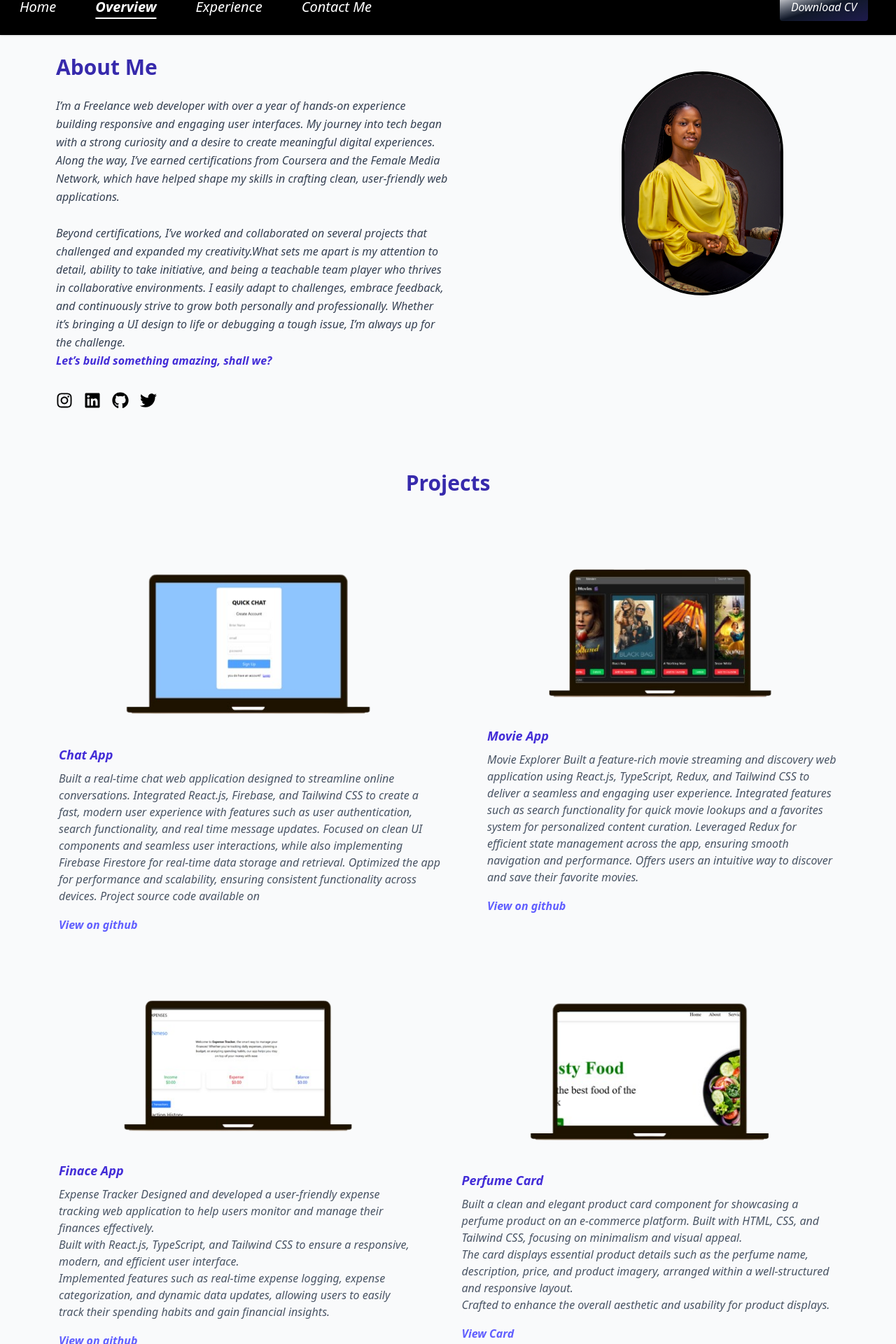
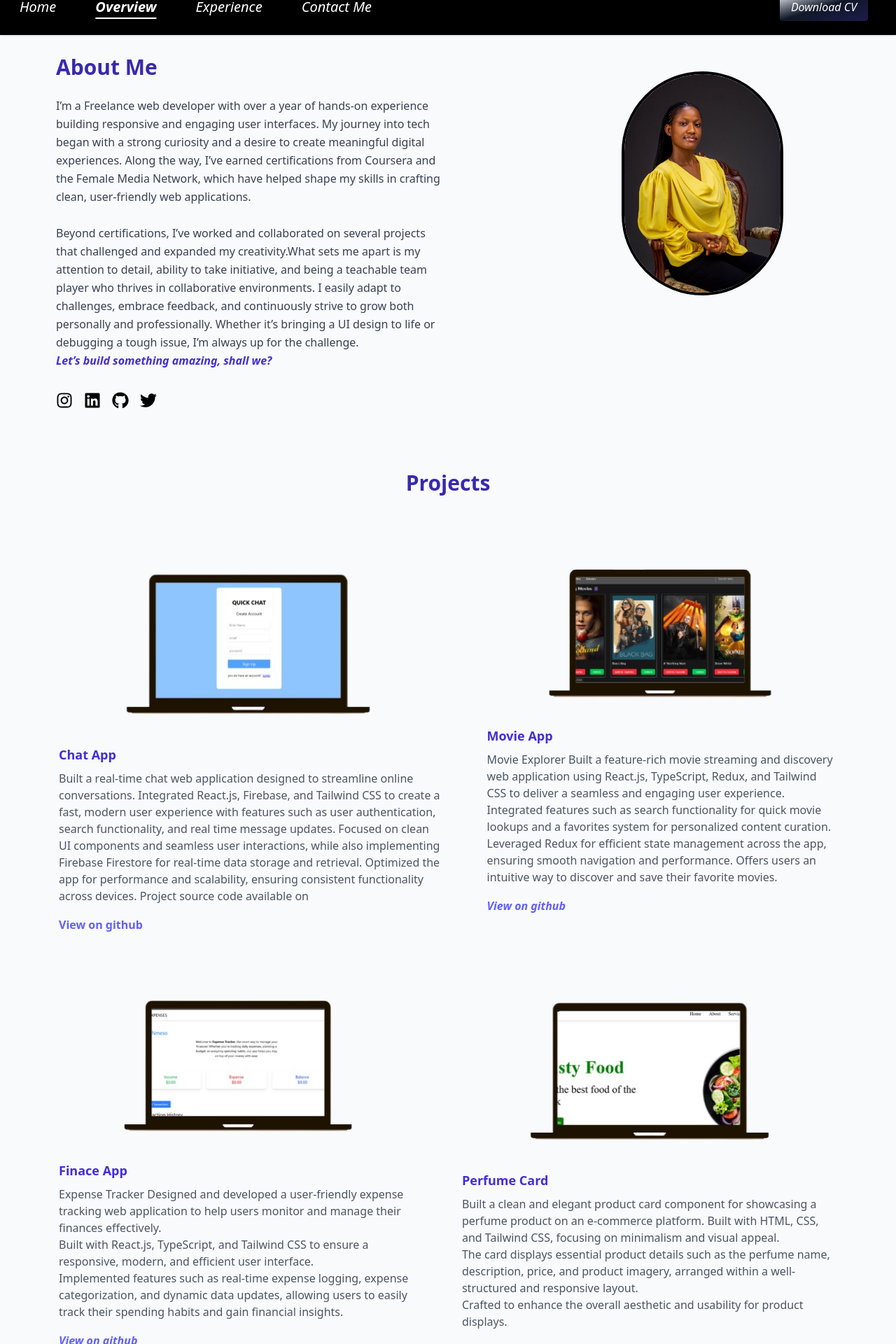
Before and after one commit to nmesomajane/my-portfolio, a React (Vite) app: page /overview in a window 1280 px wide. Shown: the part 30-1950 px from the top of the page at 70% size. Built offline with nearby package versions, Linux system fonts and the light colour scheme.

Commit message:
changed the font family

```diff
--- a/src/pages/Experience.tsx
+++ b/src/pages/Experience.tsx
@@ -15,7 +15,7 @@ const Experience = () => {
         <meta name="robots" content="index, follow" />
       </Helmet>
     <div className="min-h-screen bg-black text-gray-200 pt-20 md:px-10 md:mt-12
-    px-6 py-12 leading-relaxed italic">
+    px-6 py-12 leading-relaxed font-sans">
       <motion.div
         className="w-full space-y-12"
         initial={{ x: -100, opacity: 0}}
@@ -217,7 +217,7 @@ const Experience = () => {
           className="w-16 h-16 rounded-full border-4 border-indigo-400 object-cover shadow"
         />
         <div>
-          <p className="text-lg font-bold text-indigo-200">Bright Lazarus</p>
+          <p className="text-lg font-bold text-indigo-200">Mark Donalson</p>
           <span className="text-sm text-gray-400 font-medium">Fullstack Developer</span>
         </div>
       </div>
--- a/src/pages/Home.tsx
+++ b/src/pages/Home.tsx
@@ -34,7 +34,7 @@ const Home = () => {
                 )
                 .pauseFor(1000)
                 .typeString(
-                  '<br><span class="text-indigo-300 text-xl md:text-2xl font-semibold font-mono">A FRONT-END WEB DEVELOPER</span>'
+                  '<br><span class="text-indigo-300 text-xl md:text-2xl font-semibold font-mono">A FRONT-END WEB DEVELOPER. </span>'
                 )
                 .start();
             }}
--- a/src/pages/Overview.tsx
+++ b/src/pages/Overview.tsx
@@ -37,7 +37,7 @@ const Overview = () => {
             <h1 className="text-2xl md:text-3xl font-sans font-extrabold text-indigo-800 mb-4 pt-12  mt-2 ">
               About Me
             </h1>
-            <p className="text-base md:text-md text-gray-700  mt-2 leading-relaxed italic">
+            <p className="font-sans text-base md:text-md text-gray-700  mt-2 leading-relaxed ">
               I’m a Freelance web developer with over a year of hands-on
               experience building responsive and engaging user interfaces. My
               journey into tech began with a strong curiosity and a desire to
@@ -53,7 +53,7 @@ const Overview = () => {
               continuously strive to grow both personally and professionally.
               Whether it’s bringing a UI design to life or debugging a tough
               issue, I’m always up for the challenge. <br />
-              <span className="font-semibold text-indigo-700">
+              <span className="font-semibold text-indigo-700  italic">
                 Let’s build something amazing, shall we?
               </span>
             </p>
@@ -102,7 +102,7 @@ const Overview = () => {
               Projects
             </h1>
           </div>
-          <div className=" flex flex-col md:flex-row gap-6 leading-relaxed italic">
+          <div className=" flex flex-col md:flex-row gap-6 leading-relaxed font-sans">
             {/* Project Card */}
             <div className="pl-5 pr-5 pb-5 hover:border-indigo-400 hover:shadow-2xl hover:rounded-xl active:border-indigo-400 active:shadow-2xl active:rounded-xl flex flex-col items-left">
               <div className="w-full aspect-video overflow-hidden rounded-xl mb-4">
@@ -144,7 +144,7 @@ const Overview = () => {
                   className="w-full h-full object-cover group-hover:scale-105 transition-transform duration-300"
                 />
               </div>
-              <h2 className="text-lg font-bold text-indigo-700 mb-2">
+              <h2 className="text-lg font-bold text-indigo-700 mb-2 font-sans">
                 Movie App
               </h2>
               <p className="text-gray-600 text-base md:text-md mb-4 text-left">
@@ -162,7 +162,7 @@ const Overview = () => {
                 href="https://github.com/nmesomajane/Quick-chat.git"
                 target="_blank"
                 rel="noopener noreferrer"
-                className="text-indigo-500 hover:underline active:underline font-semibold"
+                className="text-indigo-500 hover:underline active:underline font-semibold italic"
               >
                 View on github
               </a>
@@ -172,7 +172,7 @@ const Overview = () => {
             {/* ... */}
           </div>
 
-          <div className=" flex flex-col md:flex-row gap-6 leading-relaxed italic">
+          <div className=" flex flex-col md:flex-row gap-6 leading-relaxed font-sans">
             {/* Project Card */}
             <div className="pl-5 pr-5 pb-5 hover:border-indigo-400 hover:shadow-2xl hover:rounded-xl active:border-indigo-400 active:shadow-2xl active:rounded-xl flex flex-col items-left ">
               <div className="w-full aspect-video overflow-hidden rounded-xl mb-4">
@@ -185,7 +185,7 @@ const Overview = () => {
               <h2 className="text-lg font-bold text-indigo-700 mb-2">
                 Finace App
               </h2>
-              <p className="text-gray-600 text-base md:text-md mb-4 text-left">
+              <p className="text-gray-600 text-base md:text-md mb-4 text-left font-sans">
                 Expense Tracker Designed and developed a user-friendly expense
                 tracking web application to help users monitor and manage their
                 finances effectively. <br /> Built with React.js, TypeScript, and
@@ -199,7 +199,7 @@ const Overview = () => {
                 href="https://github.com/nmesomajane/expense-tracker.git"
                 target="_blank"
                 rel="noopener noreferrer"
-                className="text-indigo-500 hover:underline active:underline font-semibold"
+                className="text-indigo-500 hover:underline active:underline font-semibold italic"
               >
                 View on github
               </a>
@@ -216,7 +216,7 @@ const Overview = () => {
               <h2 className="text-lg font-bold text-indigo-700 mb-2">
                 Perfume Card
               </h2>
-              <p className="text-gray-600 text-base md:text-md mb-4 text-left">
+              <p className="text-gray-600 text-base md:text-md mb-4 text-left font-sans">
                 Built a clean and elegant product card component for
                 showcasing a perfume product on an e-commerce platform. Built
                 with HTML, CSS, and Tailwind CSS, focusing on minimalism and
@@ -230,7 +230,7 @@ const Overview = () => {
                 href="https://tefem-hazel.vercel.app/"
                 target="_blank"
                 rel="noopener noreferrer"
-                className="text-indigo-500 hover:underline font-semibold active:underline"
+                className="text-indigo-500 hover:underline font-semibold active:underline italic"
               >
                 View Card
               </a>
```
